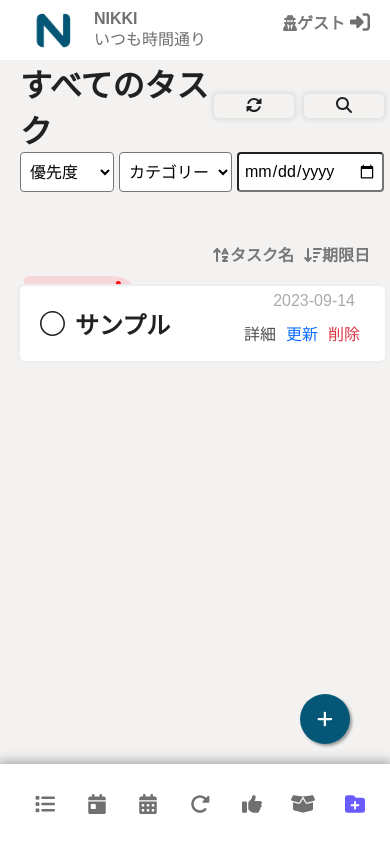
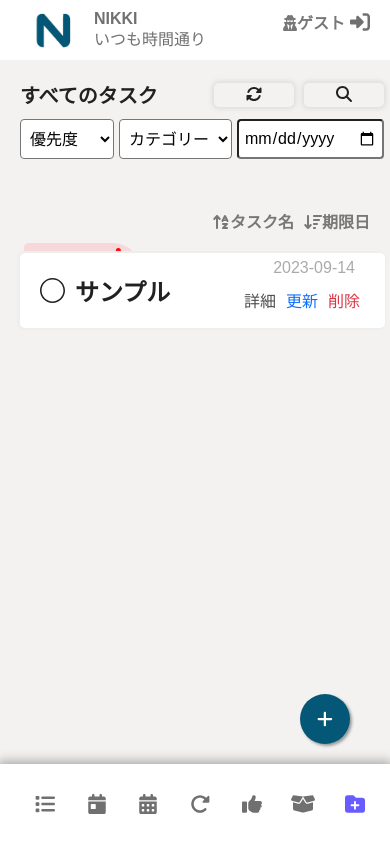
Before and after one commit to botirovs03/ToDo--Nikki, a React (Vite) app in the folder client/: page / in a window 390 px wide. Built offline with nearby package versions, Linux system fonts and the light colour scheme.

Commit message:
headline ui fix

```diff
--- a/client/src/routes/general.css
+++ b/client/src/routes/general.css
@@ -16,6 +16,7 @@
   font-family: Inter;
   /* line-height: normal; */
   padding: 20px;
+  padding-top: 40px;
   padding-right: 6px;
   /* border: 1px solid black; */
   /* height: 120px; */
@@ -40,12 +41,13 @@
   transform: scale(1.1);
 }
 
-/* h1 {
-  font-size: 40px;
+h1 {
+  font-size: 30px;
   font-weight: 600;
-} */
+}
 
 .filters {
+  margin-top: 10px;
   display: flex;
   justify-content: space-between;
   gap: 5px;
@@ -80,3 +82,10 @@ label {
   font-size: large;
   font-weight: bold;
 }
+
+@media screen and (max-width: 660px) {
+  h1 {
+    font-size: 20px;
+    font-weight: 600;
+  }
+}
```
